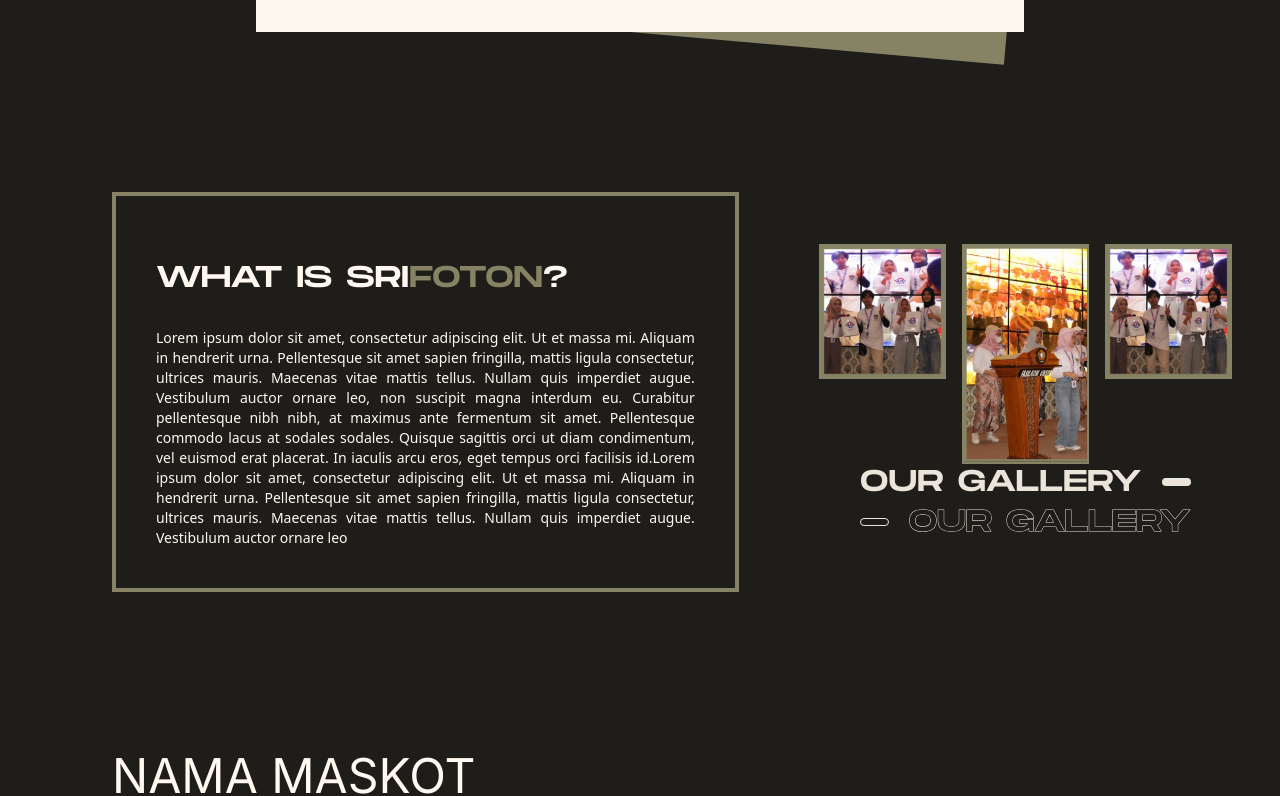
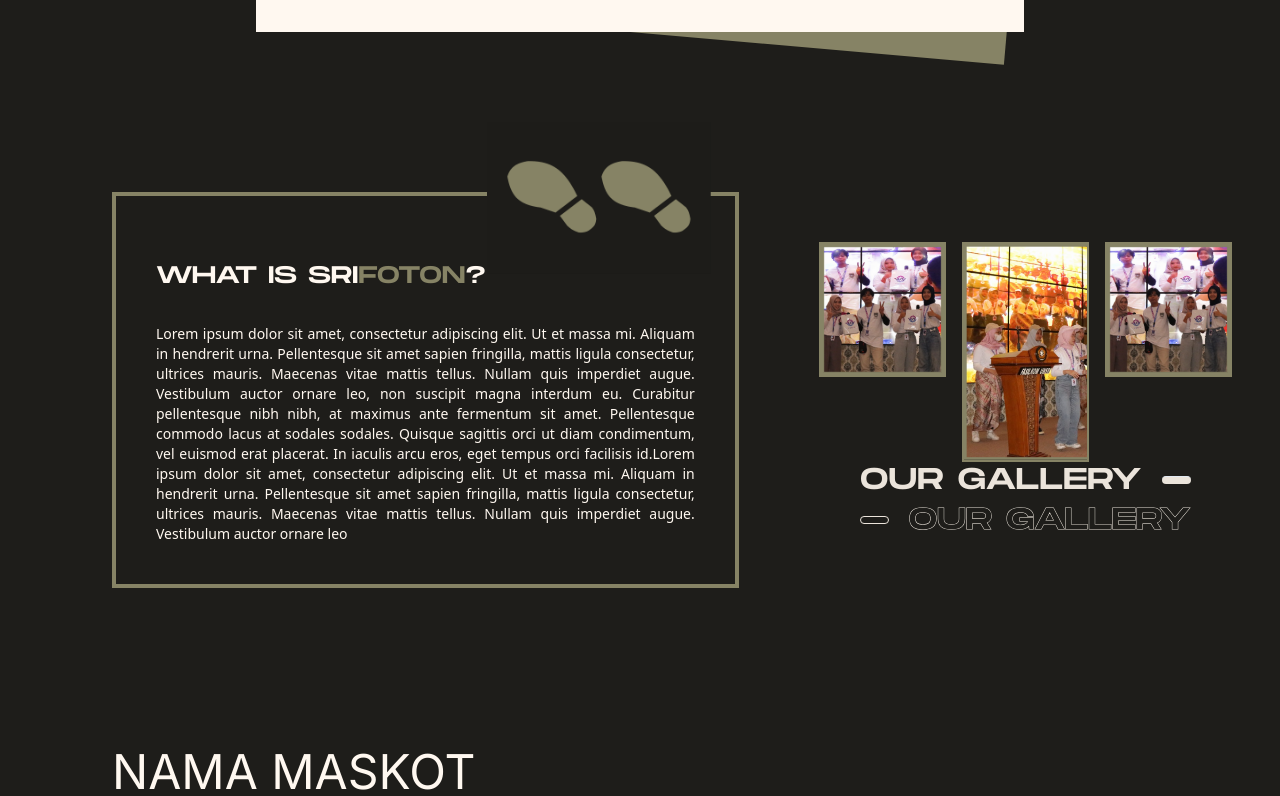
Before and after one commit to zildjianvitoo/srifoton-2024-deployed, a Next.js app: page / in a window 1280 px wide. Shown: the part 1291-2087 px from the top of the page. Built offline with nearby package versions, Linux system fonts and the light colour scheme.

Commit message:
feat(gallery) : add footprints

```diff
--- a/components/Root/Home/Gallery.tsx
+++ b/components/Root/Home/Gallery.tsx
@@ -13,17 +13,16 @@ export default function Gallery() {
       className="mt-40 flex flex-col items-center justify-center px-8 text-primary md:px-12 lg:flex-row lg:ps-20 xl:ps-[7rem]"
     >
       <div className="relative mx-auto border-4 border-[#868365] p-6 pt-8 md:p-8 md:pt-12 lg:w-[60%] xl:p-10 xl:pt-16">
-        {/* maaf kak di bagian ini masih bingung carony kek mano */}
-        {/* <figure>
+        <figure>
           <Image
             src="/img/footprints.png"
             alt="footprints"
             width={500}
             height={500}
-            className="absolute left-[28rem] z-0 w-56"
+            className="absolute bottom-[85%] left-[50%] z-0 hidden md:block md:w-36 lg:bottom-[90%] lg:left-[60%] lg:w-36 xl:bottom-[80%] xl:w-56"
           />
-        </figure> */}
-        <div className="font-monument text-sm uppercase md:text-2xl xl:text-3xl">
+        </figure>
+        <div className="relative font-monument text-sm uppercase md:text-2xl lg:text-xl xl:text-2xl">
           <h3 className="inline">What is SRI</h3>
           <h3 className="inline text-[#868365]">FOTON</h3>
           <h3 className="inline">?</h3>
@@ -44,7 +43,7 @@ export default function Gallery() {
           tellus. Nullam quis imperdiet augue. Vestibulum auctor ornare leo
         </p>
       </div>
-      <div className="lg:ms-20 lg:w-[40%]">
+      <div className="mt-10 lg:ms-20 lg:mt-0 lg:w-[40%]">
         <Carousel
           opts={{
             loop: true,
```
